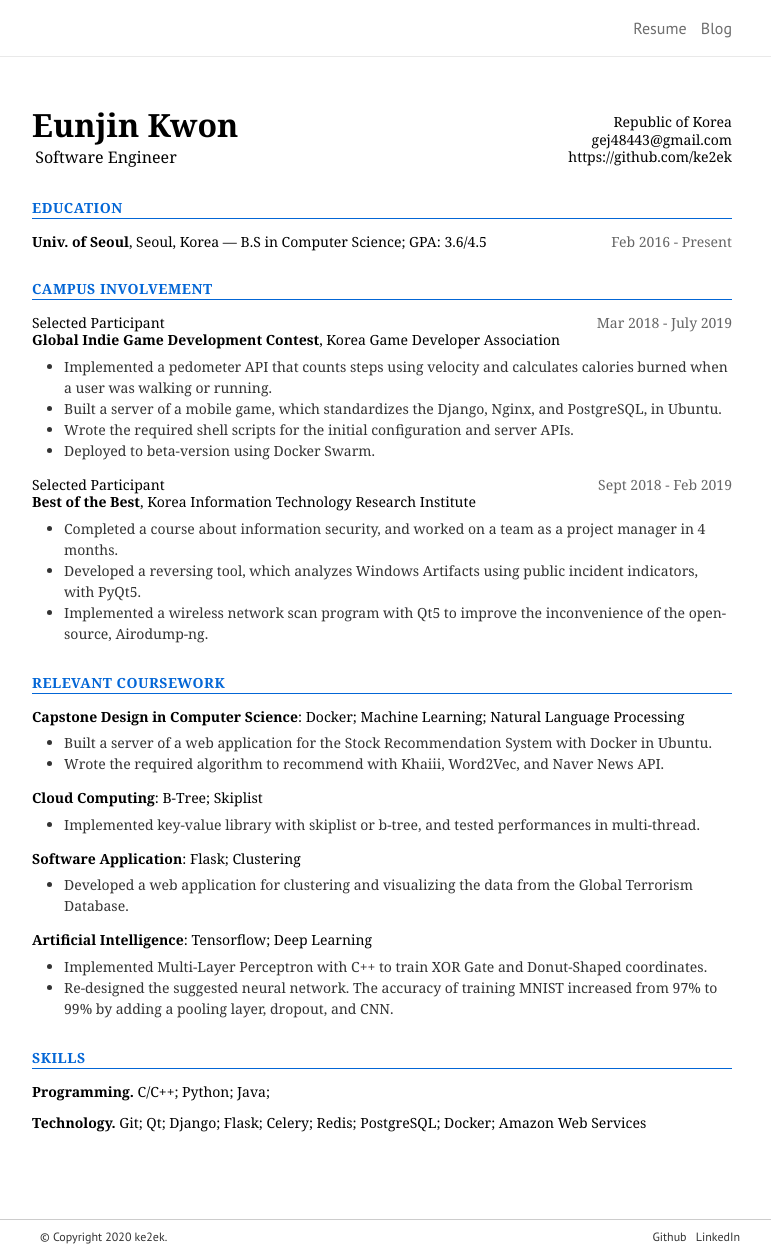
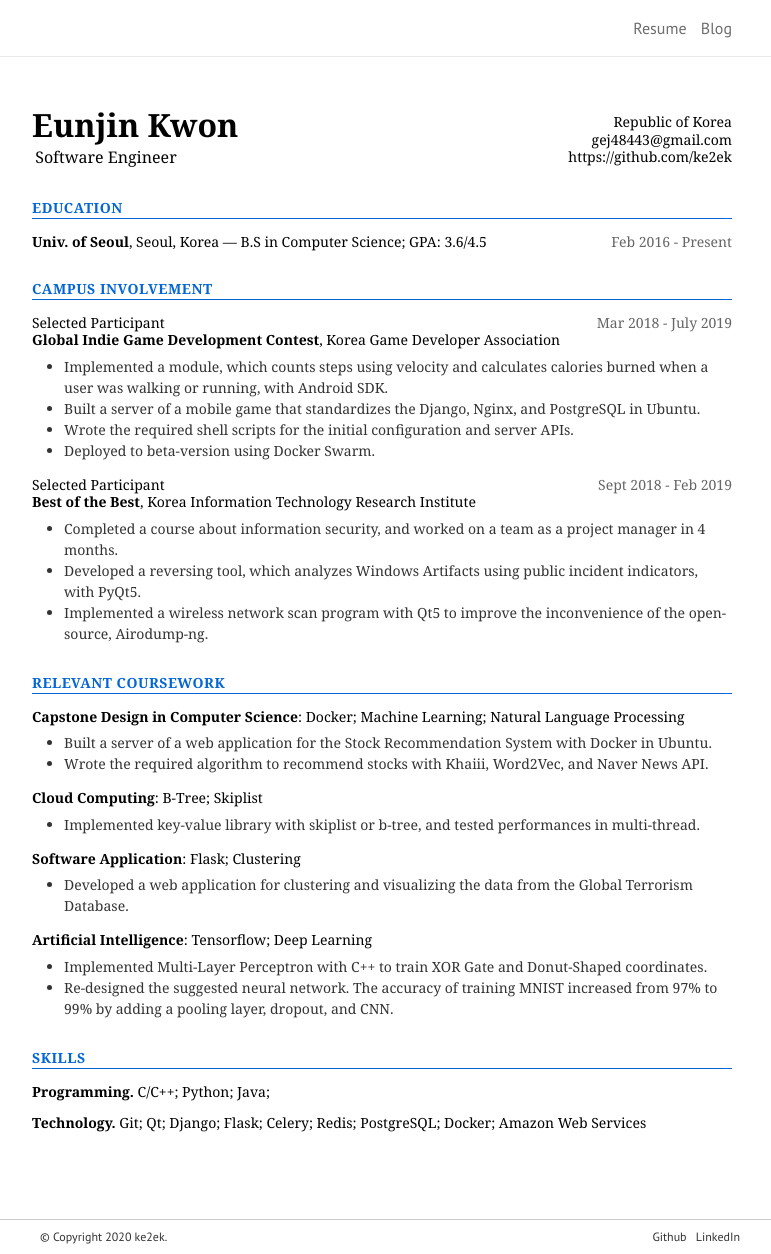
Before and after one commit to r4v3n-k/r4v3n-k.github.io, a Jekyll site: the page built from _pages/resume.md, in a window 1280 px wide. Shown: the whole page, without its empty margins (258-1029 px from the left). Built offline with Jekyll 4.4.1, drawn with Linux system fonts in a browser that asks for light colours; nearby versions of some CDN libraries; some web fonts are replaced.

Commit message:
Refactor resume.md

```diff
--- a/_pages/resume.md
+++ b/_pages/resume.md
@@ -19,8 +19,8 @@ description: <span>Republic of Korea</span><br></span><span>gej48443@gmail.com</
 
 ##### Mar 2018 - July 2019
 
-- Implemented a pedometer API that counts steps using velocity and calculates calories burned when a user was walking or running.
-- Built a server of a mobile game, which standardizes the Django, Nginx, and PostgreSQL, in Ubuntu.
+- Implemented a module, which counts steps using velocity and calculates calories burned when a user was walking or running, with Android SDK.
+- Built a server of a mobile game that standardizes the Django, Nginx, and PostgreSQL in Ubuntu.
 - Wrote the required shell scripts for the initial configuration and server APIs.
 - Deployed to beta-version using Docker Swarm.
 
@@ -37,7 +37,7 @@ description: <span>Republic of Korea</span><br></span><span>gej48443@gmail.com</
 #### [**Capstone Design in Computer Science**: Docker; Machine Learning; Natural Language Processing](https://github.com/ke2ek/CourseProjects/tree/master/2020-1st-Term-Capstone)
 
 - Built a server of a web application for the Stock Recommendation System with Docker in Ubuntu.
-- Wrote the required algorithm to recommend with Khaiii, Word2Vec, and Naver News API.
+- Wrote the required algorithm to recommend stocks with Khaiii, Word2Vec, and Naver News API.
 
 #### [**Cloud Computing**: B-Tree; Skiplist](https://github.com/ke2ek/CourseProjects/tree/master/2020-1st-Term-CloudComputing)
 
```
